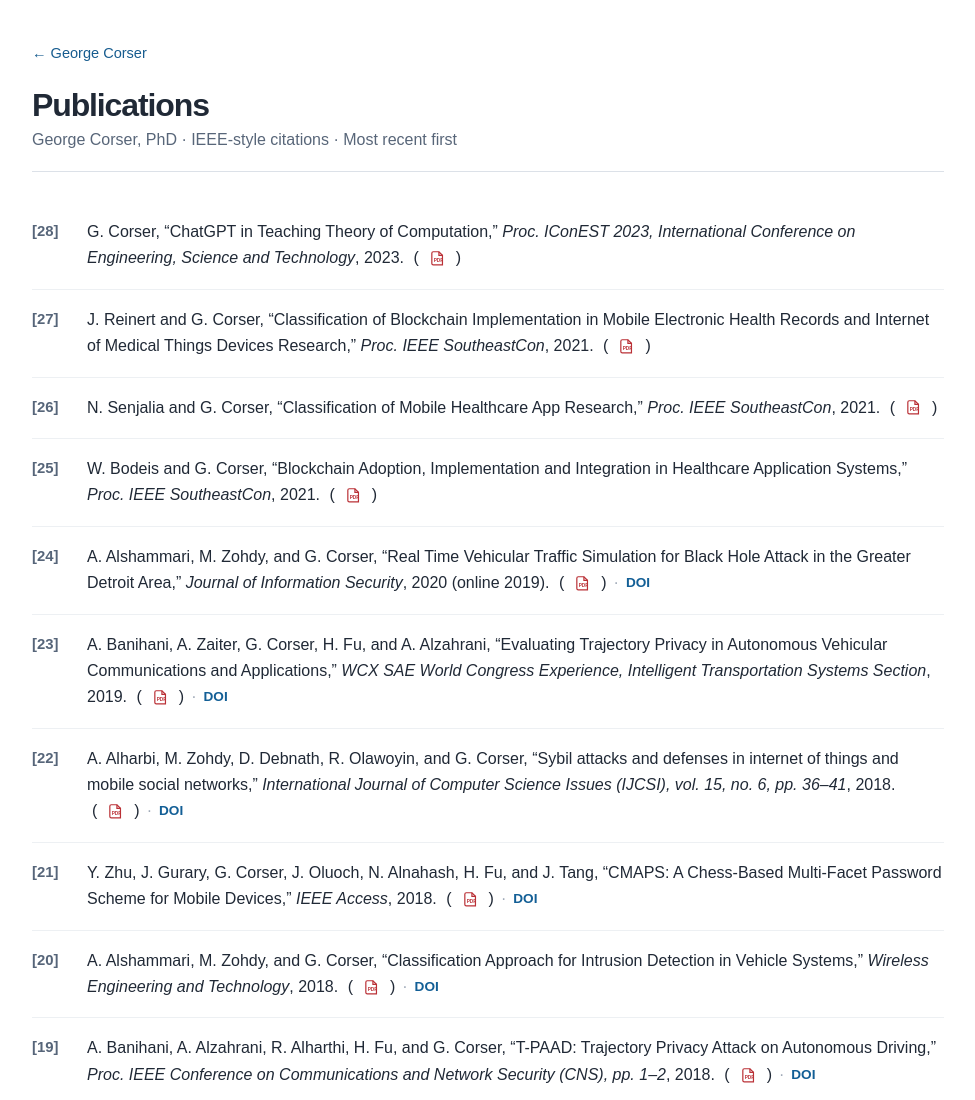
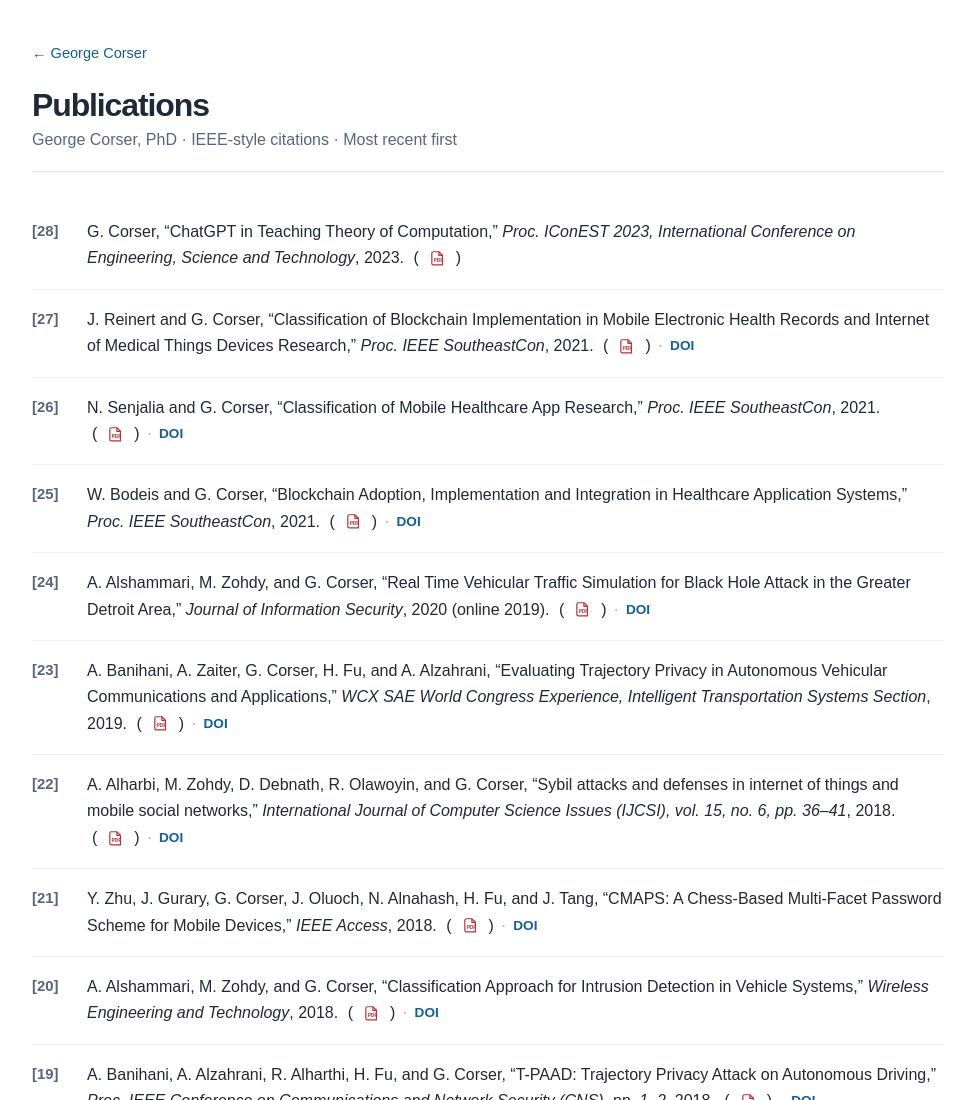
Before and after one commit to gpcorser/gpcorser.github.io, a plain HTML site: page papers/index.html in a window 1280 px wide. Shown: the top 1100 px of the page, without its empty margins (152-1127 px from the left). Drawn offline with Linux system fonts and the light colour scheme.

```diff
--- a/papers/index.html
+++ b/papers/index.html
@@ -27,9 +27,9 @@ footer{color:#687585;font-size:.84rem;margin-top:25px}
 <ol>
 <!-- see "item 29" in head/style section above to fix reverse-order numbering -->
 <li><span class="citation">G. Corser, “ChatGPT in Teaching Theory of Computation,” <em>Proc. IConEST 2023, International Conference on Engineering, Science and Technology</em>, 2023.</span> <span class="links">(<a class="pdf" href="https://gpcorser.github.io/papers/paper28.pdf" title="Open paper28.pdf" aria-label="Open PDF: ChatGPT in Teaching Theory of Computation"><svg viewBox="0 0 24 24" width="17" height="17" aria-hidden="true"><path d="M6 2.5h8l5 5V21H6a2 2 0 0 1-2-2V4.5a2 2 0 0 1 2-2Z" fill="none" stroke="currentColor" stroke-width="1.7"/><path d="M14 2.5v5h5" fill="none" stroke="currentColor" stroke-width="1.7"/><text x="6.6" y="17.3" font-size="6.8" font-weight="bold" fill="currentColor">PDF</text></svg><span class="sr-only">PDF</span></a>)</span></li>
-<li><span class="citation">J. Reinert and G. Corser, “Classification of Blockchain Implementation in Mobile Electronic Health Records and Internet of Medical Things Devices Research,” <em>Proc. IEEE SoutheastCon</em>, 2021.</span> <span class="links">(<a class="pdf" href="https://gpcorser.github.io/papers/paper27.pdf" title="Open paper27.pdf" aria-label="Open PDF: Classification of Blockchain Implementation in Mobile Electronic Health Records and Internet of Medical Things Devices Research"><svg viewBox="0 0 24 24" width="17" height="17" aria-hidden="true"><path d="M6 2.5h8l5 5V21H6a2 2 0 0 1-2-2V4.5a2 2 0 0 1 2-2Z" fill="none" stroke="currentColor" stroke-width="1.7"/><path d="M14 2.5v5h5" fill="none" stroke="currentColor" stroke-width="1.7"/><text x="6.6" y="17.3" font-size="6.8" font-weight="bold" fill="currentColor">PDF</text></svg><span class="sr-only">PDF</span></a>)</span></li>
-<li><span class="citation">N. Senjalia and G. Corser, “Classification of Mobile Healthcare App Research,” <em>Proc. IEEE SoutheastCon</em>, 2021.</span> <span class="links">(<a class="pdf" href="https://gpcorser.github.io/papers/paper26.pdf" title="Open paper26.pdf" aria-label="Open PDF: Classification of Mobile Healthcare App Research"><svg viewBox="0 0 24 24" width="17" height="17" aria-hidden="true"><path d="M6 2.5h8l5 5V21H6a2 2 0 0 1-2-2V4.5a2 2 0 0 1 2-2Z" fill="none" stroke="currentColor" stroke-width="1.7"/><path d="M14 2.5v5h5" fill="none" stroke="currentColor" stroke-width="1.7"/><text x="6.6" y="17.3" font-size="6.8" font-weight="bold" fill="currentColor">PDF</text></svg><span class="sr-only">PDF</span></a>)</span></li>
-<li><span class="citation">W. Bodeis and G. Corser, “Blockchain Adoption, Implementation and Integration in Healthcare Application Systems,” <em>Proc. IEEE SoutheastCon</em>, 2021.</span> <span class="links">(<a class="pdf" href="https://gpcorser.github.io/papers/paper25.pdf" title="Open paper25.pdf" aria-label="Open PDF: Blockchain Adoption, Implementation and Integration in Healthcare Application Systems"><svg viewBox="0 0 24 24" width="17" height="17" aria-hidden="true"><path d="M6 2.5h8l5 5V21H6a2 2 0 0 1-2-2V4.5a2 2 0 0 1 2-2Z" fill="none" stroke="currentColor" stroke-width="1.7"/><path d="M14 2.5v5h5" fill="none" stroke="currentColor" stroke-width="1.7"/><text x="6.6" y="17.3" font-size="6.8" font-weight="bold" fill="currentColor">PDF</text></svg><span class="sr-only">PDF</span></a>)</span></li>
+<li><span class="citation">J. Reinert and G. Corser, “Classification of Blockchain Implementation in Mobile Electronic Health Records and Internet of Medical Things Devices Research,” <em>Proc. IEEE SoutheastCon</em>, 2021.</span> <span class="links">(<a class="pdf" href="https://gpcorser.github.io/papers/paper27.pdf" title="Open paper27.pdf" aria-label="Open PDF: Classification of Blockchain Implementation in Mobile Electronic Health Records and Internet of Medical Things Devices Research"><svg viewBox="0 0 24 24" width="17" height="17" aria-hidden="true"><path d="M6 2.5h8l5 5V21H6a2 2 0 0 1-2-2V4.5a2 2 0 0 1 2-2Z" fill="none" stroke="currentColor" stroke-width="1.7"/><path d="M14 2.5v5h5" fill="none" stroke="currentColor" stroke-width="1.7"/><text x="6.6" y="17.3" font-size="6.8" font-weight="bold" fill="currentColor">PDF</text></svg><span class="sr-only">PDF</span></a>) <span class="dot">·</span> <a class="doi" href="https://doi.org/10.1109/SoutheastCon45413.2021.9401915" target="_blank" rel="noopener noreferrer">DOI</a></span></li>
+<li><span class="citation">N. Senjalia and G. Corser, “Classification of Mobile Healthcare App Research,” <em>Proc. IEEE SoutheastCon</em>, 2021.</span> <span class="links">(<a class="pdf" href="https://gpcorser.github.io/papers/paper26.pdf" title="Open paper26.pdf" aria-label="Open PDF: Classification of Mobile Healthcare App Research"><svg viewBox="0 0 24 24" width="17" height="17" aria-hidden="true"><path d="M6 2.5h8l5 5V21H6a2 2 0 0 1-2-2V4.5a2 2 0 0 1 2-2Z" fill="none" stroke="currentColor" stroke-width="1.7"/><path d="M14 2.5v5h5" fill="none" stroke="currentColor" stroke-width="1.7"/><text x="6.6" y="17.3" font-size="6.8" font-weight="bold" fill="currentColor">PDF</text></svg><span class="sr-only">PDF</span></a>) <span class="dot">·</span> <a class="doi" href="https://doi.org/10.1109/SoutheastCon45413.2021.9401820" target="_blank" rel="noopener noreferrer">DOI</a></span></li>
+<li><span class="citation">W. Bodeis and G. Corser, “Blockchain Adoption, Implementation and Integration in Healthcare Application Systems,” <em>Proc. IEEE SoutheastCon</em>, 2021.</span> <span class="links">(<a class="pdf" href="https://gpcorser.github.io/papers/paper25.pdf" title="Open paper25.pdf" aria-label="Open PDF: Blockchain Adoption, Implementation and Integration in Healthcare Application Systems"><svg viewBox="0 0 24 24" width="17" height="17" aria-hidden="true"><path d="M6 2.5h8l5 5V21H6a2 2 0 0 1-2-2V4.5a2 2 0 0 1 2-2Z" fill="none" stroke="currentColor" stroke-width="1.7"/><path d="M14 2.5v5h5" fill="none" stroke="currentColor" stroke-width="1.7"/><text x="6.6" y="17.3" font-size="6.8" font-weight="bold" fill="currentColor">PDF</text></svg><span class="sr-only">PDF</span></a>) <span class="dot">·</span> <a class="doi" href="https://doi.org/10.1109/SoutheastCon45413.2021.9401885" target="_blank" rel="noopener noreferrer">DOI</a></span></li>
 <li><span class="citation">A. Alshammari, M. Zohdy, and G. Corser, “Real Time Vehicular Traffic Simulation for Black Hole Attack in the Greater Detroit Area,” <em>Journal of Information Security</em>, 2020 (online 2019).</span> <span class="links">(<a class="pdf" href="https://gpcorser.github.io/papers/paper24.pdf" title="Open paper24.pdf" aria-label="Open PDF: Real Time Vehicular Traffic Simulation for Black Hole Attack in the Greater Detroit Area"><svg viewBox="0 0 24 24" width="17" height="17" aria-hidden="true"><path d="M6 2.5h8l5 5V21H6a2 2 0 0 1-2-2V4.5a2 2 0 0 1 2-2Z" fill="none" stroke="currentColor" stroke-width="1.7"/><path d="M14 2.5v5h5" fill="none" stroke="currentColor" stroke-width="1.7"/><text x="6.6" y="17.3" font-size="6.8" font-weight="bold" fill="currentColor">PDF</text></svg><span class="sr-only">PDF</span></a>) <span class="dot">·</span> <a class="doi" href="https://doi.org/10.4236/jis.2020.111004" target="_blank" rel="noopener noreferrer" aria-label="DOI for Real Time Vehicular Traffic Simulation for Black Hole Attack in the Greater Detroit Area">DOI</a></span></li>
 <li><span class="citation">A. Banihani, A. Zaiter, G. Corser, H. Fu, and A. Alzahrani, “Evaluating Trajectory Privacy in Autonomous Vehicular Communications and Applications,” <em>WCX SAE World Congress Experience, Intelligent Transportation Systems Section</em>, 2019.</span> <span class="links">(<a class="pdf" href="https://gpcorser.github.io/papers/paper23.pdf" title="Open paper23.pdf" aria-label="Open PDF: Evaluating Trajectory Privacy in Autonomous Vehicular Communications and Applications"><svg viewBox="0 0 24 24" width="17" height="17" aria-hidden="true"><path d="M6 2.5h8l5 5V21H6a2 2 0 0 1-2-2V4.5a2 2 0 0 1 2-2Z" fill="none" stroke="currentColor" stroke-width="1.7"/><path d="M14 2.5v5h5" fill="none" stroke="currentColor" stroke-width="1.7"/><text x="6.6" y="17.3" font-size="6.8" font-weight="bold" fill="currentColor">PDF</text></svg><span class="sr-only">PDF</span></a>) <span class="dot">·</span> <a class="doi" href="https://doi.org/10.4271/2019-01-0487" target="_blank" rel="noopener noreferrer" aria-label="DOI for Evaluating Trajectory Privacy in Autonomous Vehicular Communications and Applications">DOI</a></span></li>
 <li><span class="citation">A. Alharbi, M. Zohdy, D. Debnath, R. Olawoyin, and G. Corser, “Sybil attacks and defenses in internet of things and mobile social networks,” <em>International Journal of Computer Science Issues (IJCSI), vol. 15, no. 6, pp. 36–41</em>, 2018.</span> <span class="links">(<a class="pdf" href="https://gpcorser.github.io/papers/paper22.pdf" title="Open paper22.pdf" aria-label="Open PDF: Sybil attacks and defenses in internet of things and mobile social networks"><svg viewBox="0 0 24 24" width="17" height="17" aria-hidden="true"><path d="M6 2.5h8l5 5V21H6a2 2 0 0 1-2-2V4.5a2 2 0 0 1 2-2Z" fill="none" stroke="currentColor" stroke-width="1.7"/><path d="M14 2.5v5h5" fill="none" stroke="currentColor" stroke-width="1.7"/><text x="6.6" y="17.3" font-size="6.8" font-weight="bold" fill="currentColor">PDF</text></svg><span class="sr-only">PDF</span></a>) <span class="dot">·</span> <a class="doi" href="https://doi.org/10.5281/zenodo.2544625" target="_blank" rel="noopener noreferrer" aria-label="DOI for Sybil attacks and defenses in internet of things and mobile social networks">DOI</a></span></li>
```
